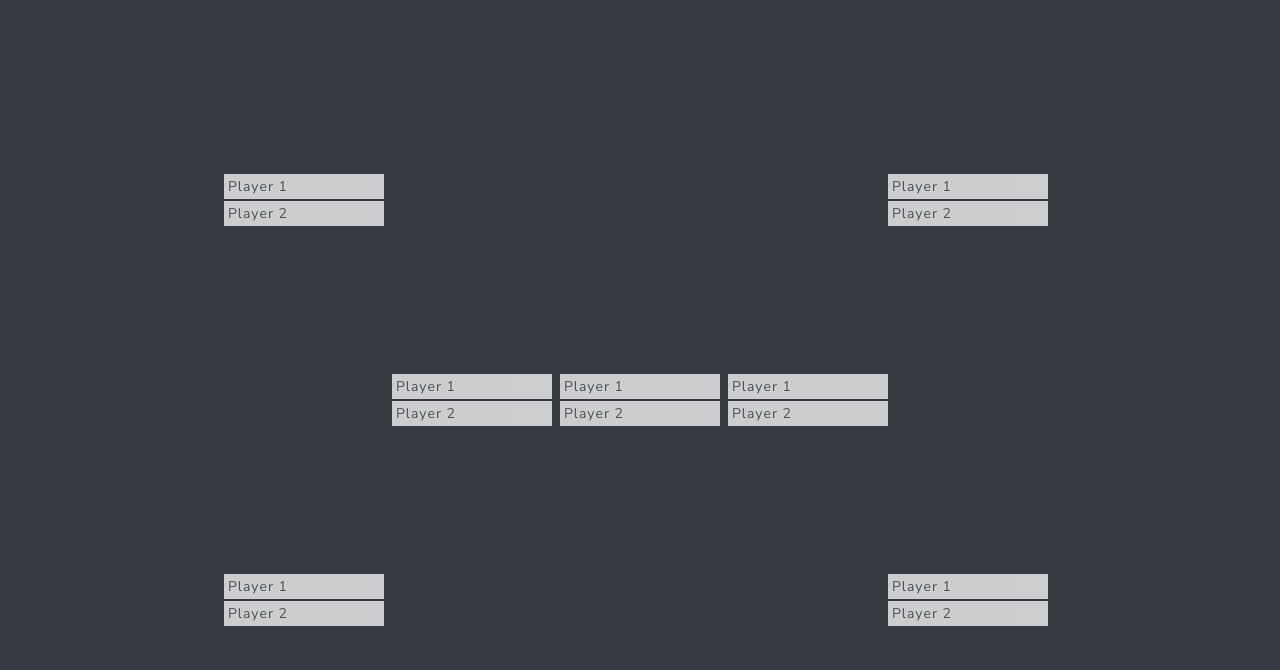
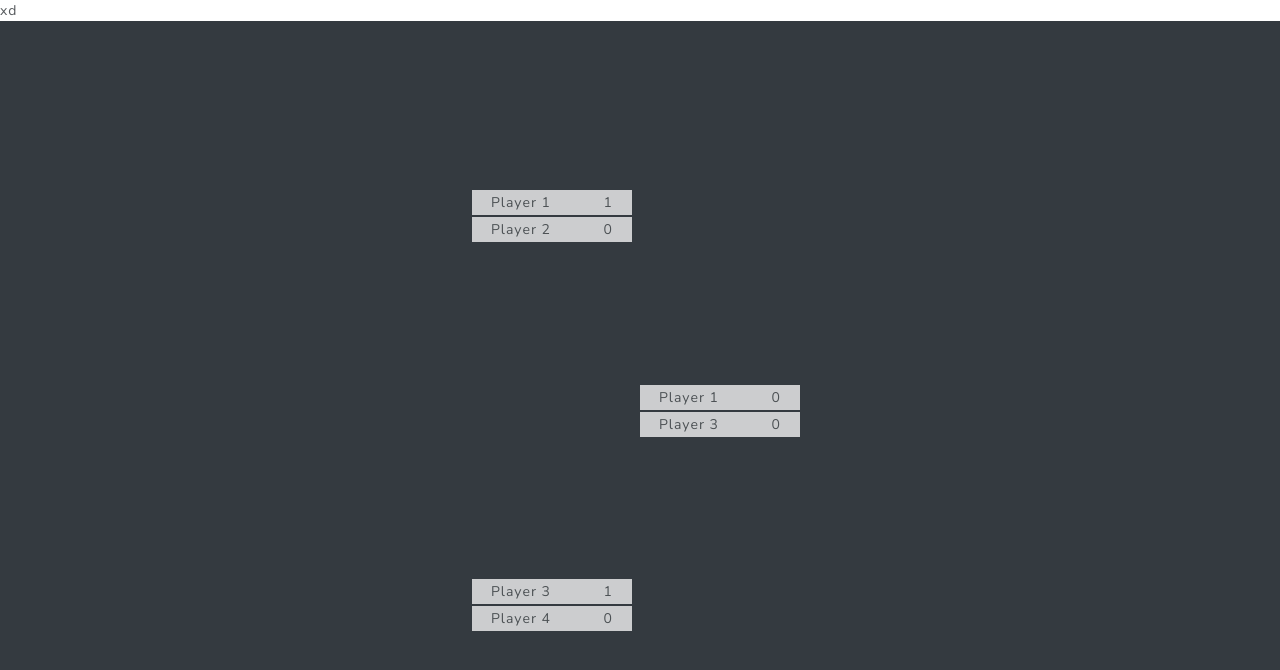
Before and after one commit to Kedyn/clash-royale-automated-tournament, a React (Create React App) app: page /tournament/1 in a window 1280 px wide. Shown: the top 670 px of the page. Built offline with nearby package versions, Linux system fonts and the light colour scheme.

Commit message:
data generated bracket

```diff
--- a/src/components/pages/tournament/Match.jsx
+++ b/src/components/pages/tournament/Match.jsx
@@ -1,12 +1,20 @@
 import React, { Component } from "react";
+import { Row, Col } from "react-bootstrap";
 
 export default class Match extends Component {
   render() {
+    const { data } = this.props;
     return (
       <React.Fragment>
         <div className="match">
-          <div className="player">Player 1</div>
-          <div className="player">Player 2</div>
+          <Row className="player">
+            <Col xs="8">{data.players[0].name}</Col>
+            <Col className="text-right">{data.players[0].score}</Col>
+          </Row>
+          <Row className="player">
+            <Col xs="8">{data.players[1].name}</Col>
+            <Col className="text-right">{data.players[1].score}</Col>
+          </Row>
         </div>
       </React.Fragment>
     );
--- a/src/components/pages/tournament/TournamentPage.jsx
+++ b/src/components/pages/tournament/TournamentPage.jsx
@@ -10,36 +10,78 @@ export default class TournamentPage extends Component {
 
     this.state = {
       tournamnet: {
-        players: [],
-        rounds: [{}]
+        players: ["Player 1", "Player 2", "Player 3", "Player 4"],
+        rounds: [
+          {
+            best: 1,
+            matches: [
+              {
+                players: [
+                  {
+                    name: "Player 1",
+                    score: 1
+                  },
+                  {
+                    name: "Player 2",
+                    score: 0
+                  }
+                ]
+              },
+              {
+                players: [
+                  {
+                    name: "Player 3",
+                    score: 1
+                  },
+                  {
+                    name: "Player 4",
+                    score: 0
+                  }
+                ]
+              }
+            ]
+          },
+          {
+            best: 1,
+            matches: [
+              {
+                players: [
+                  {
+                    name: "Player 1",
+                    score: 0
+                  },
+                  {
+                    name: "Player 3",
+                    score: 0
+                  }
+                ]
+              }
+            ]
+          }
+        ]
       }
     };
   }
 
   render() {
+    const { tournamnet } = this.state;
     // const { id: players } = this.props.match;
 
     return (
       <React.Fragment>
-        <div className="bg-dark overflow-auto">
-          <div className="d-md-flex align-items-stretch justify-content-center min-vh-100">
-            <div className="d-md-flex flex-column justify-content-around align-items-center mr-2">
-              <Match />
-              <Match />
-            </div>
-            <div className="d-md-flex flex-column justify-content-around align-items-center mr-2">
-              <Match />
-            </div>
-            <div className="d-md-flex flex-column justify-content-around align-items-center">
-              <Match />
-            </div>
-            <div className="d-md-flex flex-column justify-content-around align-items-center ml-2">
-              <Match />
-            </div>
-            <div className="d-md-flex flex-column justify-content-around align-items-center mr-2">
-              <Match />
-              <Match />
-            </div>
+        <div className="test">xd</div>
+        <div className="bg-dark overflow-auto flex-fill d-flex">
+          <div className="d-md-flex align-items-stretch justify-content-center flex-fill">
+            {tournamnet.rounds.map((round, round_index) => (
+              <div
+                key={round_index}
+                className="d-md-flex flex-column justify-content-around align-items-center mr-2"
+              >
+                {round.matches.map((match, match_index) => (
+                  <Match key={match_index} data={match} />
+                ))}
+              </div>
+            ))}
           </div>
         </div>
       </React.Fragment>
--- a/src/styles/tournament.css
+++ b/src/styles/tournament.css
@@ -1,3 +1,9 @@
+#root {
+  min-height: 100vh;
+  display: flex;
+  flex-direction: column;
+}
+
 .match {
   width: 160px;
 }
```
